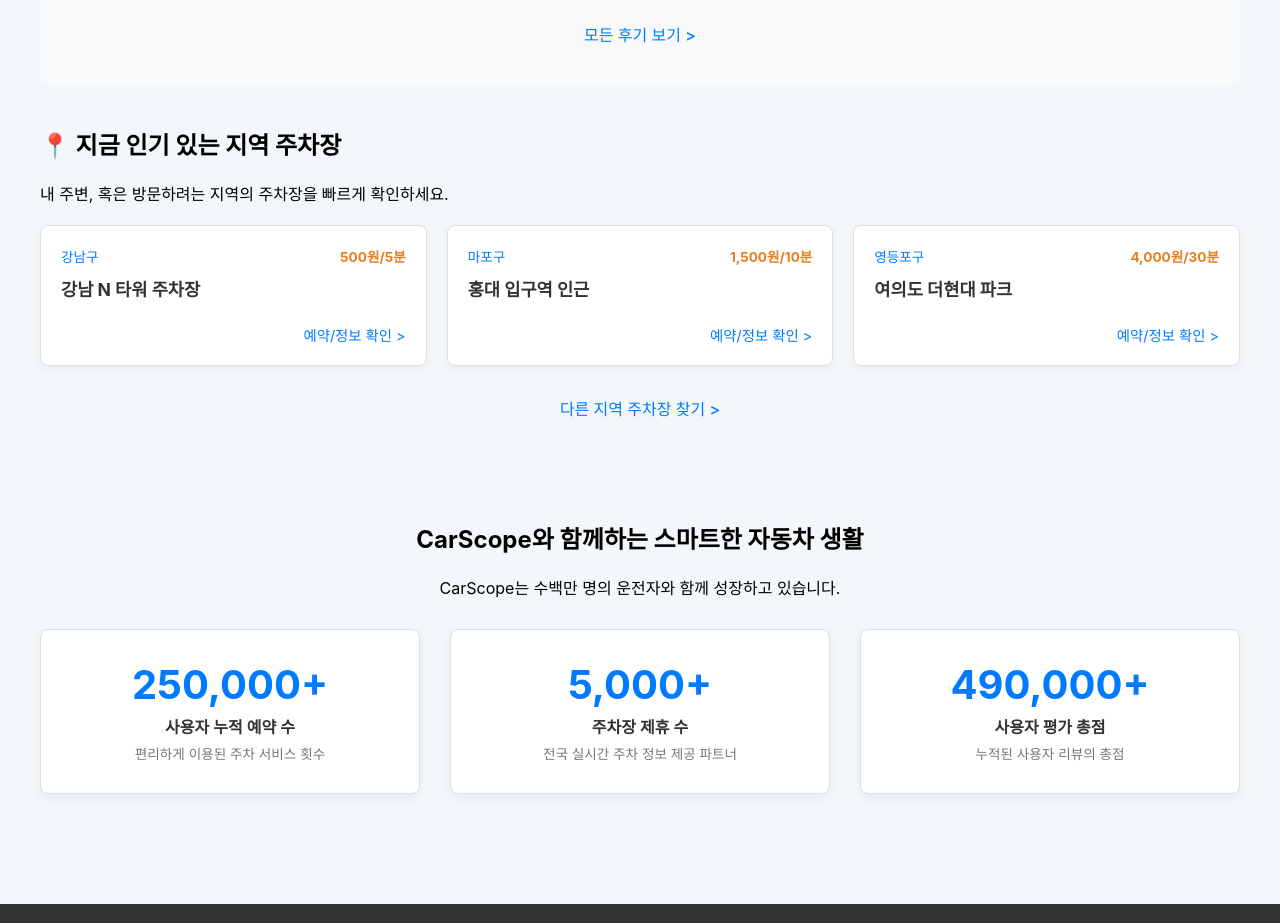
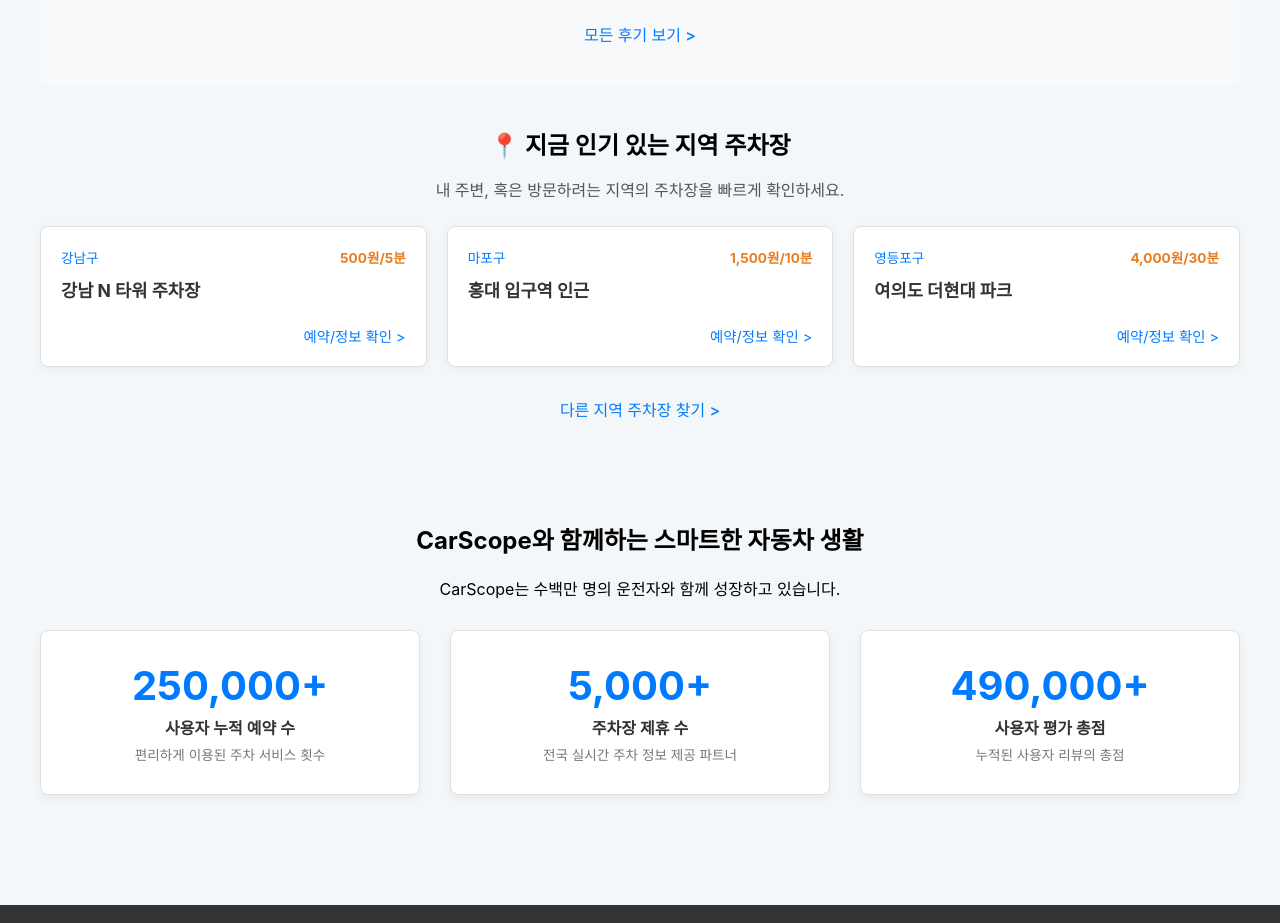
Before and after one commit to 2024136034-hakcheol/car-scope, a React (Create React App) app: page / in a window 1280 px wide. Shown: the part 1120-2043 px from the top of the page. Built offline with nearby package versions, Linux system fonts and the light colour scheme.

Commit message:
style: 메인 페이지 '인기 있는 지역 주차장' 섹션 제목 중앙 정렬 및 디자인 개선 완료

```diff
--- a/src/App.css
+++ b/src/App.css
@@ -226,7 +226,6 @@
     background-color: #ffffff;
     padding: 25px;
     border-radius: 8px;
-    /* 수정된 부분: 경계를 더 명확하게 */
     border: 1px solid #e0e0e0;
     box-shadow: 0 4px 10px rgba(0, 0, 0, 0.08);
     transition: box-shadow 0.3s;
@@ -235,7 +234,6 @@
 .card:hover {
     box-shadow: 0 6px 15px rgba(0, 0, 0, 0.12);
 }
-/* END: 수정된 부분 */
 
 .card h3 {
     margin-top: 0;
@@ -282,11 +280,9 @@
     background-color: #ffffff;
     padding: 20px;
     border-radius: 8px;
-    /* 수정된 부분: 경계를 더 명확하게 */
     border: 1px solid #e0e0e0;
     box-shadow: 0 2px 8px rgba(0, 0, 0, 0.08);
     transition: box-shadow 0.3s;
-    /* END: 수정된 부분 */
     text-align: left;
 }
 
@@ -319,7 +315,20 @@
 
 .parking-recommendation-section {
     margin-bottom: 40px;
+    /* 수정된 부분: 텍스트 중앙 정렬 */
+    text-align: center;
 }
+
+.parking-recommendation-section h2 {
+    font-size: 1.5rem;
+    margin-bottom: 5px;
+}
+
+.parking-recommendation-section p {
+    margin-bottom: 25px;
+    color: #555;
+}
+/* END: 수정된 부분 */
 
 .parking-spot-grid {
     display: grid;
@@ -332,17 +341,17 @@
     background-color: #ffffff;
     padding: 20px;
     border-radius: 8px;
-    /* 수정된 부분: 경계를 더 명확하게 */
     border: 1px solid #e0e0e0;
     box-shadow: 0 2px 8px rgba(0, 0, 0, 0.05);
     transition: transform 0.2s, box-shadow 0.3s;
+    /* 추가: 텍스트 좌측 정렬로 변경 (카드 내용에 맞게) */
+    text-align: left;
 }
 
 .parking-spot-card:hover {
     transform: translateY(-3px);
     box-shadow: 0 6px 15px rgba(0, 0, 0, 0.12);
 }
-/* END: 수정된 부분 */
 
 .spot-header {
     display: flex;
@@ -399,10 +408,8 @@
     background-color: #ffffff;
     padding: 30px 20px;
     border-radius: 8px;
-    /* 수정된 부분: 경계를 더 명확하게 */
     border: 1px solid #e0e0e0;
     box-shadow: 0 4px 10px rgba(0, 0, 0, 0.05);
-    /* END: 수정된 부분 */
 }
 
 .stat-value {
```
